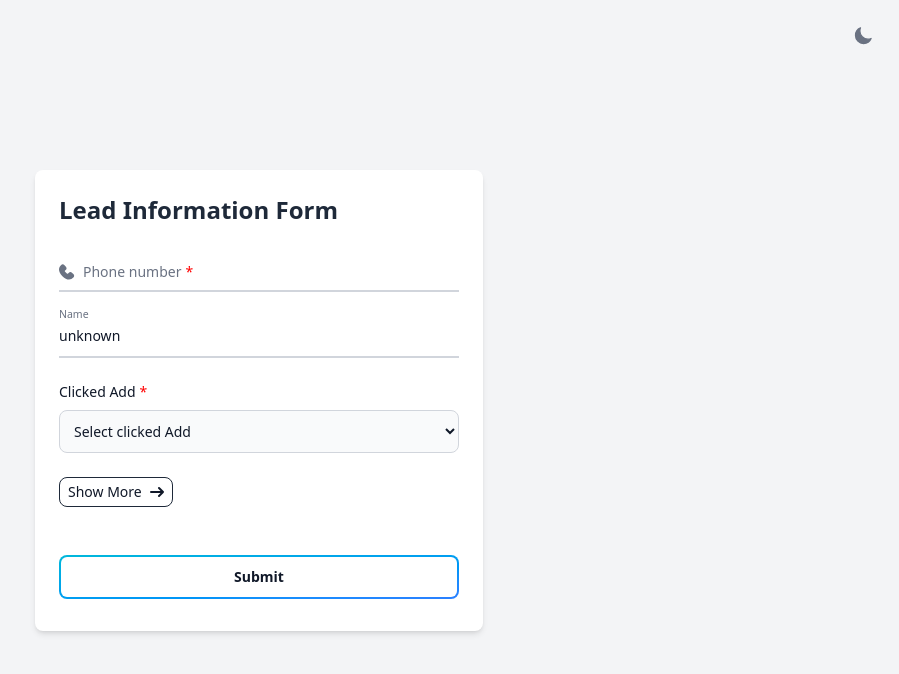
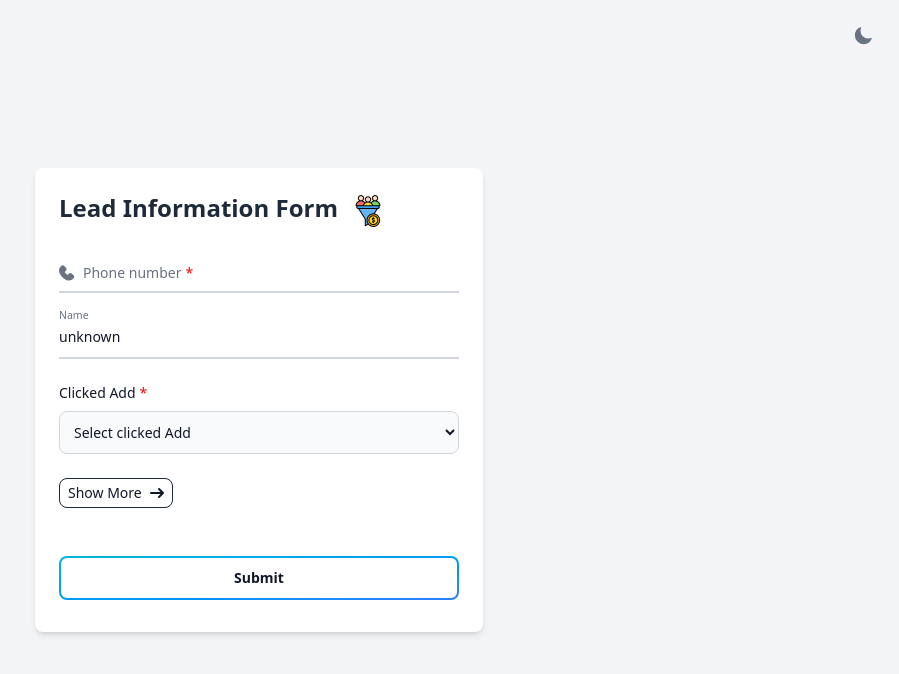
Before and after one commit to leoadams2022/new_leads_google_form, a website: page src/index.html in a window 1280 px wide. Shown: the whole page, without its empty margins (381-1280 px from the left). Drawn offline with Linux system fonts and the light colour scheme.

Commit message:
addded fevicon and lead generation image

```diff
--- a/src/index.html
+++ b/src/index.html
@@ -4,6 +4,12 @@
     <meta charset="UTF-8" />
     <meta name="viewport" content="width=device-width, initial-scale=1.0" />
     <link href="output.css" rel="stylesheet" />
+    <title>Lead Information Form</title>
+    <link
+      rel="icon"
+      href="./assets/images/lead-generation.png"
+      type="image/x-icon"
+    />
   </head>
   <body
     class="bg-gray-100 dark:bg-gray-900 text-black dark:text-white min-h-screen flex items-center justify-center p-4"
@@ -53,6 +59,11 @@
       <!-- from title  -->
       <h1 class="text-2xl font-bold text-gray-800 dark:text-gray-100 mb-6">
         Lead Information Form
+        <img
+          src="./assets/images/lead-generation.png"
+          alt="Lead Generation Icon"
+          class="inline-block w-8 h-8 ms-2"
+        />
       </h1>
 
       <form
```
Also changed, not shown: src/assets/images/lead-generation.png (added), src/output.css.
